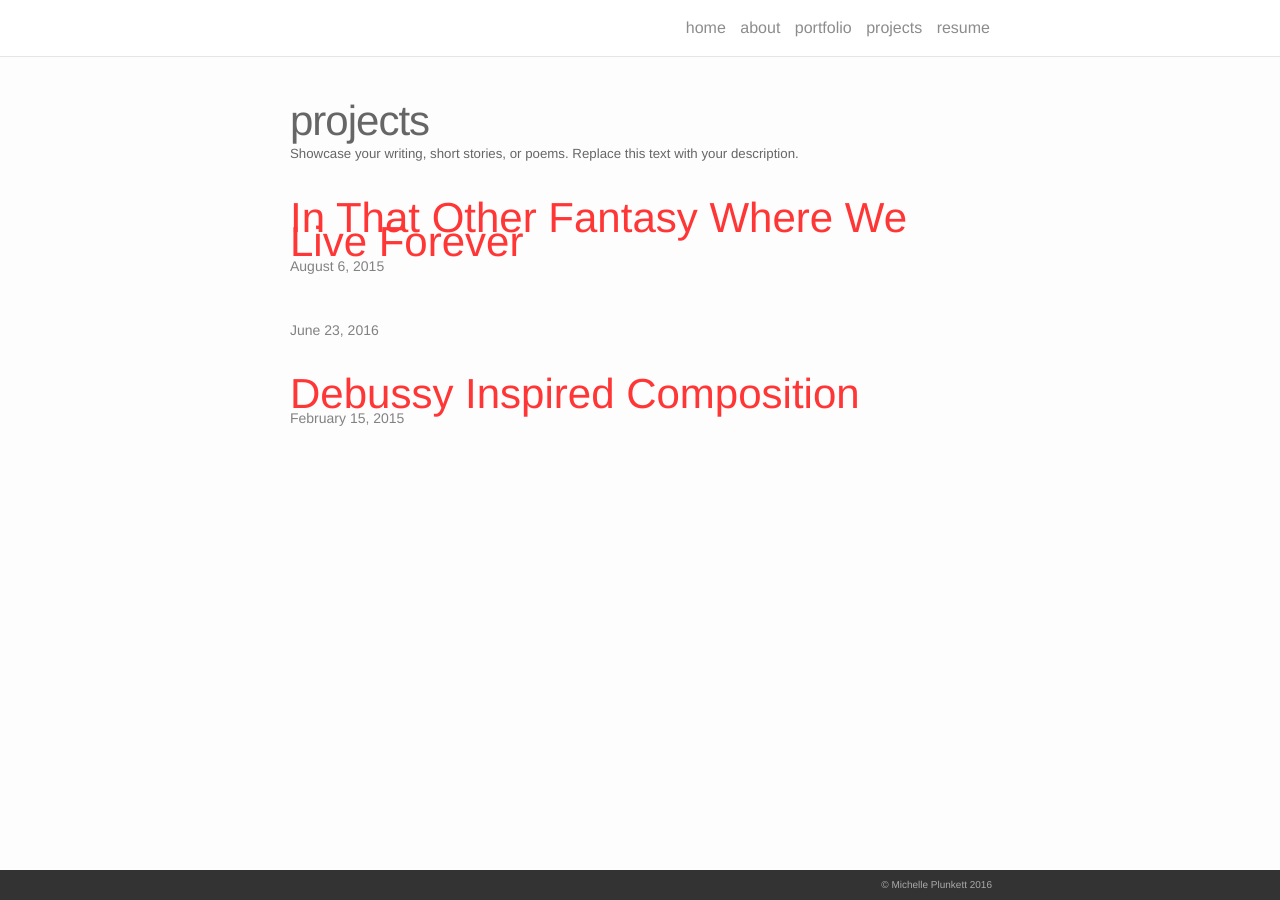
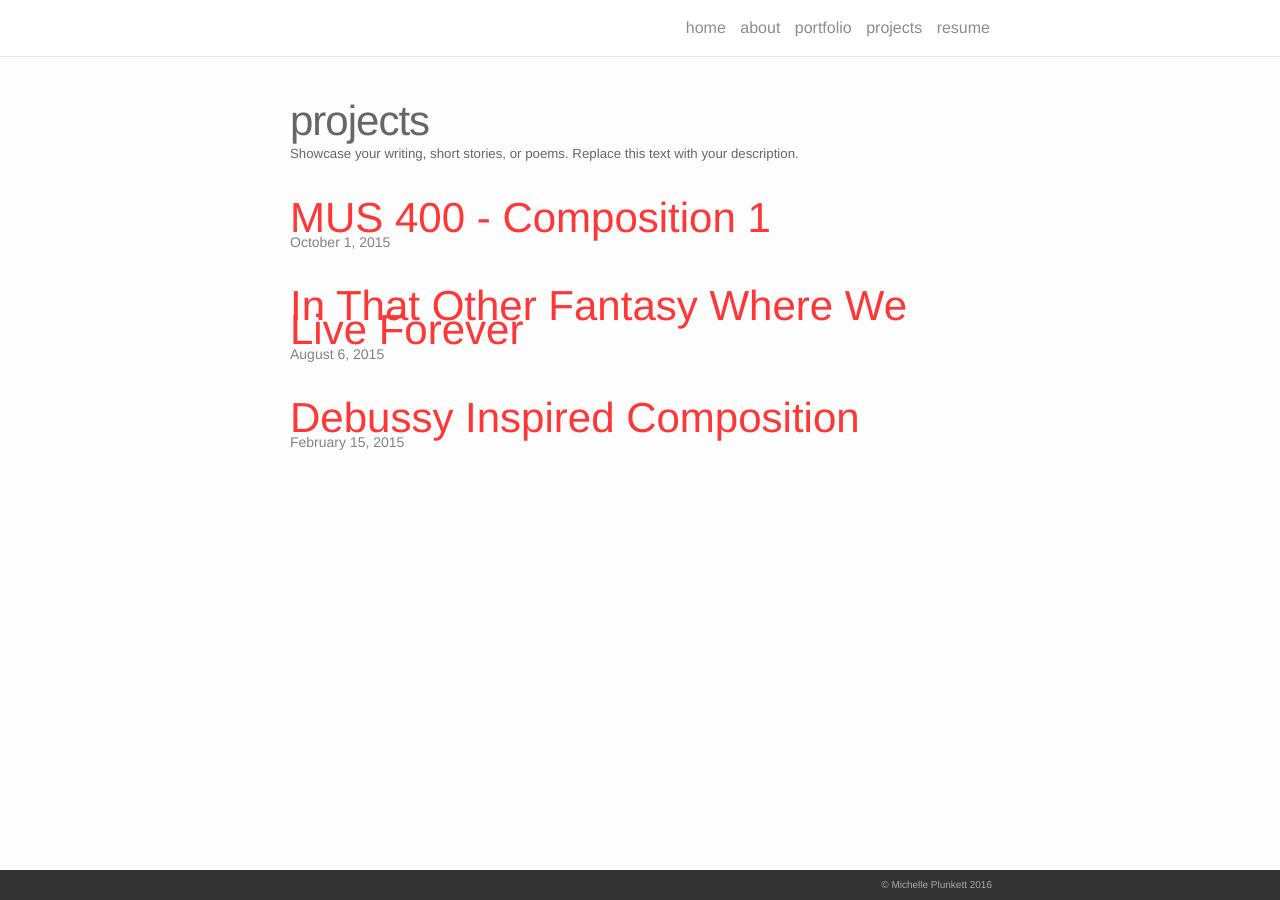
Before and after one commit to michelleplunkett/michelleplunkett.github.io, a Jekyll site: the page built from projects.md, in a window 1280 px wide. Built offline with Jekyll 4.4.1, drawn with Linux system fonts in a browser that asks for light colours; nearby versions of some CDN libraries.

Commit message:
Update 2015-07-06-soliloquy.markdown

```diff
--- a/_projects/2015-07-06-soliloquy.markdown
+++ b/_projects/2015-07-06-soliloquy.markdown
@@ -1,6 +1,6 @@
 ---
 layout: post
-title: MUS 400: Composition 1
+title: MUS 400 - Composition 1
 date: 2015-10-01
 ---
 <iframe src="https://drive.google.com/file/d/0B1dUInJge_OMU0hDMWhsN1pUaTQ/preview" width="100%" height="480">
```
